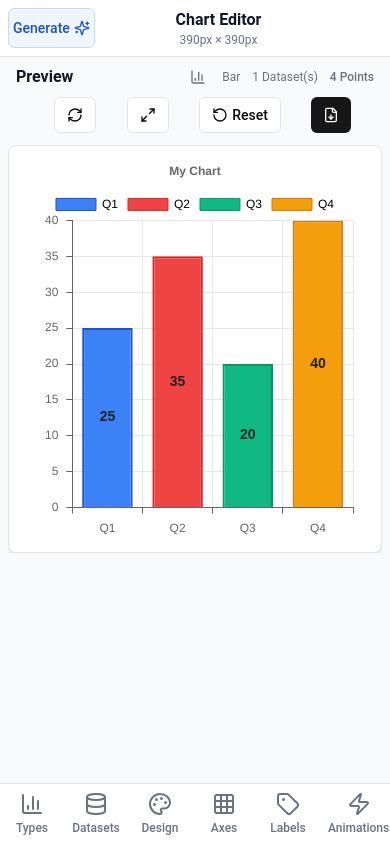
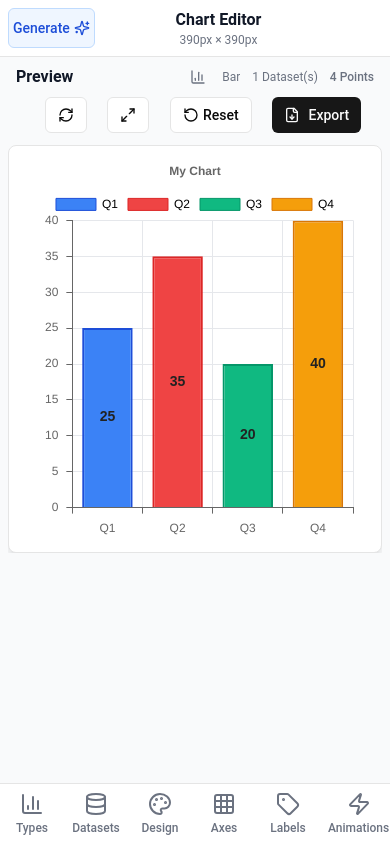
Before and after one commit to Harikrishnanvkph/cursor_ai, a Next.js app: page /editor in a window 390 px wide. Built offline with nearby package versions, Linux system fonts and the light colour scheme.

Commit message:
chart manual size mobile settings

```diff
--- a/components/chart-preview.tsx
+++ b/components/chart-preview.tsx
@@ -844,7 +844,7 @@ export function ChartPreview({ onToggleSidebar, isSidebarCollapsed, onToggleLeft
             <DropdownMenu>
               <DropdownMenuTrigger asChild>
                 <Button size="sm" variant="default" title="Export">
-                  <FileDown className="h-4 w-4 mr-1 xs400:mr-0" /> <span className="xs400:hidden">Export</span>
+                  <FileDown className="h-4 w-4 mr-1 xs400:mr-0" /> <span className="">Export</span>
                 </Button>
               </DropdownMenuTrigger>
               <DropdownMenuContent align="end">
```
